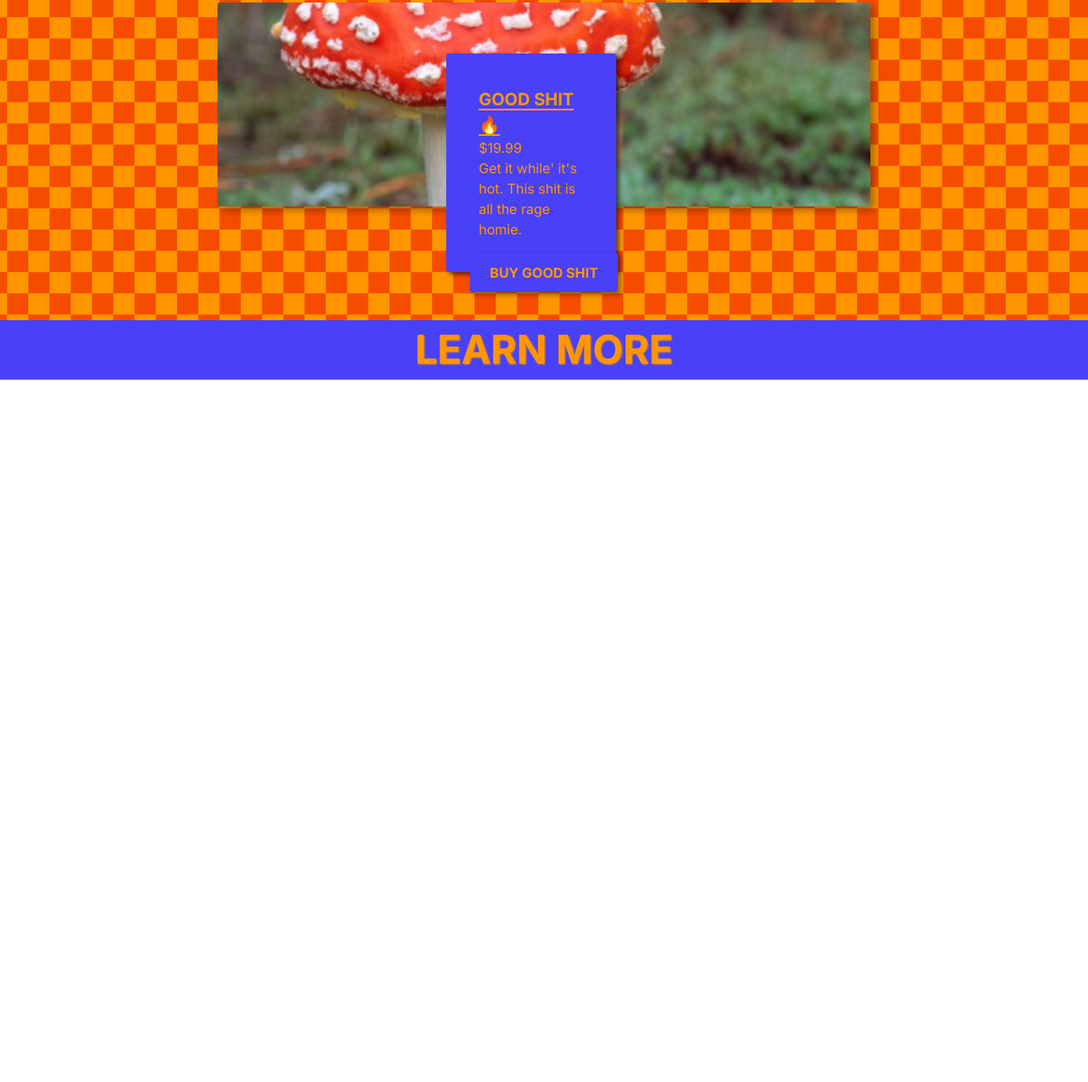
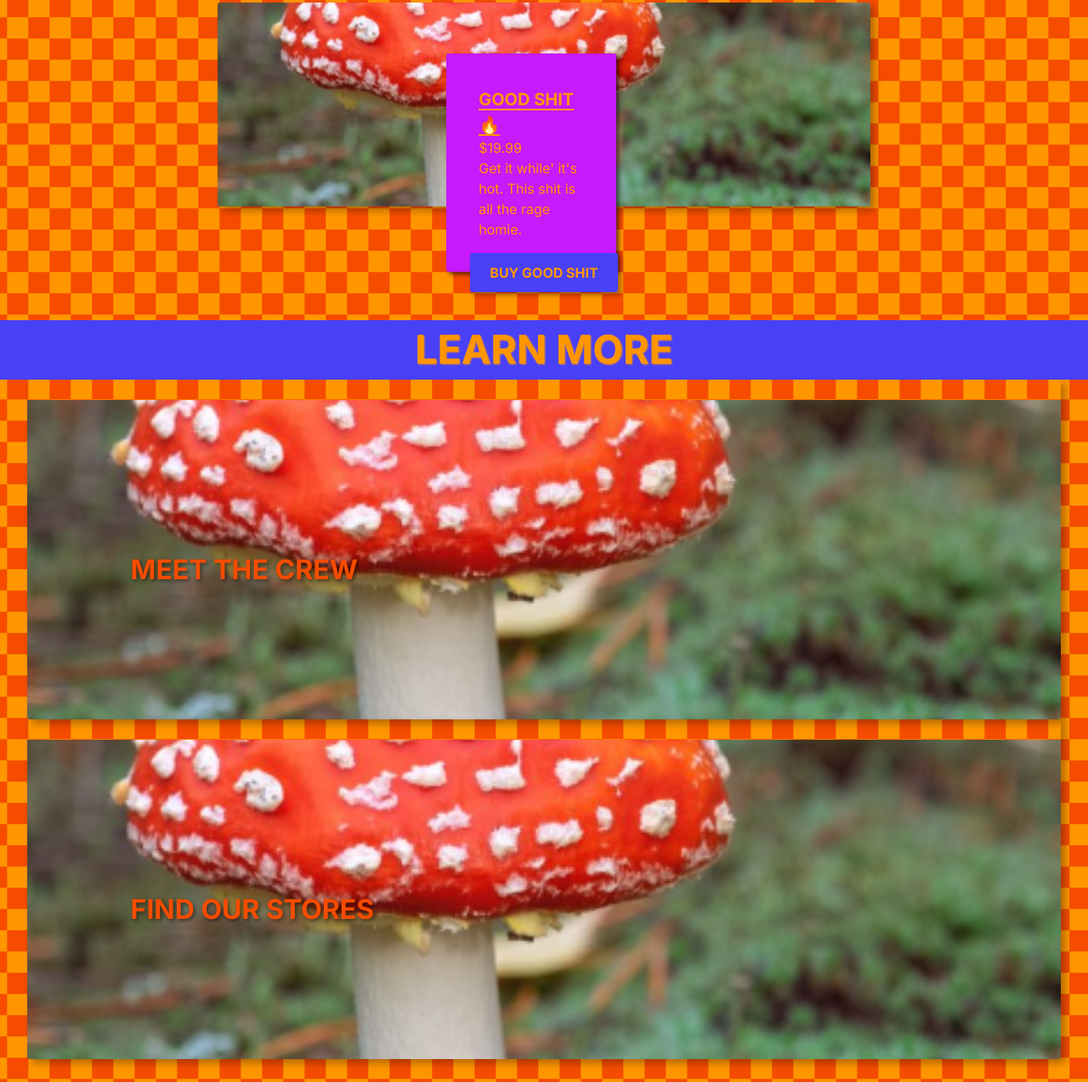
Before and after one commit to krs00/pmko, a website built with Vite: page index.html in a window 1280 px wide. Shown: the part 1288-2562 px from the top of the page at 85% size. Before the commit the page ends 1735 px from the top, so only its background shows below. Built offline with nearby package versions, Linux system fonts and the light colour scheme.

Commit message:
add footer section

```diff
--- a/index.html
+++ b/index.html
@@ -71,15 +71,16 @@
     <!--------------------------- CARD 1 ------------------------------->
 
     <div class="cards-grid">
-
       <div class="card">
         <div class="card-img-container">
-            <img src="/imgs/card1.PNG" class="shadow">
+          <img src="/imgs/card1.PNG" class="shadow" />
         </div>
         <div class="card-text-container">
           <p class="card-title-text block-text">SUPER HOT FIYA</p>
           <p class="card-body-text block-text">$69.69</p>
-            <p class="card-body-text block-text">You know its that good shit? You wanna buy this promise.</p>
+          <p class="card-body-text block-text">
+            You know its that good shit? You wanna buy this promise.
+          </p>
         </div>
         <div class="center">
           <button class="button-5 card-btn">BUY SUPER HOT FIYA</button>
@@ -90,12 +91,14 @@
 
       <div class="card">
         <div class="card-img-container img-shadow">
-          <img src="/imgs/card2.PNG">
+          <img src="/imgs/card2.PNG" />
         </div>
         <div class="card-text-container">
           <p class="card-title-text block-text">GOOD SHIT🔥</p>
           <p class="card-body-text block-text">$19.99</p>
-          <p class="card-body-text block-text">Get it while' it's hot. This shit is all the rage homie.</p>
+          <p class="card-body-text block-text">
+            Get it while' it's hot. This shit is all the rage homie.
+          </p>
         </div>
         <div class="center">
           <button class="button-5 card-btn">BUY GOOD SHIT</button>
@@ -112,6 +115,29 @@
       <p class="section-heading-text">LEARN MORE</p>
     </div>
 
+    <div class="cards-grid">
+      <div class="learn-card-container">
+        <div class="learn-img-container img-shadow">
+          <img src="/imgs/card2.PNG" class="learn-card" />
+        </div>
+        <div class="learn-text-container">
+          <p class="learn-text">MEET THE CREW</p>
+        </div>
+      </div>
 
+      <div class="learn-card-container">
+        <div class="learn-img-container img-shadow">
+          <img src="/imgs/card2.PNG" class="learn-card" />
+        </div>
+        <div class="learn-text-container">
+          <p class="learn-text">FIND OUR STORES</p>
+        </div>
+      </div>
+    </div>
+
+    <!--------------------------- FOOTER ------------------------------->
+    <footer class="footer">
+
+    </footer>
   </body>
 </html>
--- a/style.css
+++ b/style.css
@@ -300,7 +300,7 @@ img {
 .card-text-container {
   height: auto;
   width: 200px;
-  background-color: var(--color5);
+  background-color: var(--color4);
   position: absolute;
   top: 40%;
   left: 35%;
@@ -326,3 +326,46 @@ img {
   color: var(--color2);
   font-size: 1rem;
 }
+
+
+/* -------------------------------- SHOP CARD COMPONENT -------------------------------- */
+
+/* -------------------------------- LEARN MORE -------------------------------- */
+
+.learn-img-container {
+  height: 50vh;
+  width: 95vw;
+  overflow: hidden;
+  border-radius: 3px;
+
+}
+
+.learn-card {
+  margin-top: 2%;
+}
+
+.learn-card-container {
+  position: relative;
+}
+
+.learn-text {
+  font-size: 2rem;
+  font-weight: 999;
+  color: var(--color1);
+  text-shadow: 2px 2px 4px rgba(0, 0, 0, 0.5);
+}
+
+.learn-text-container {
+  position: absolute;
+  top: 50%;
+  left: 10%;
+}
+
+/* -------------------------------- FOOTER SECTION -------------------------------- */
+
+.footer {
+  margin-top: 4%;
+  background-color: var(--color5);
+  height: 50vh;
+  width: auto
+}
```
Lines whose indentation alone changed are shown as unchanged.
